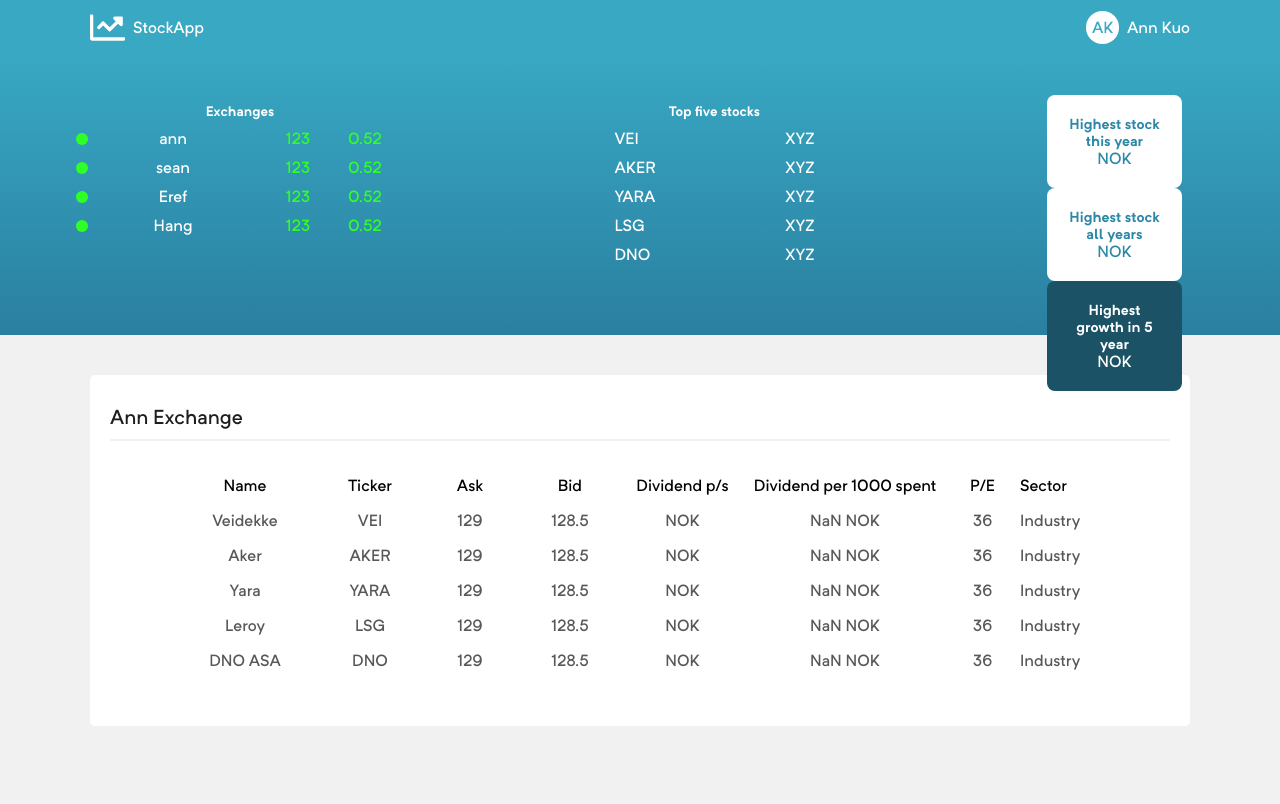
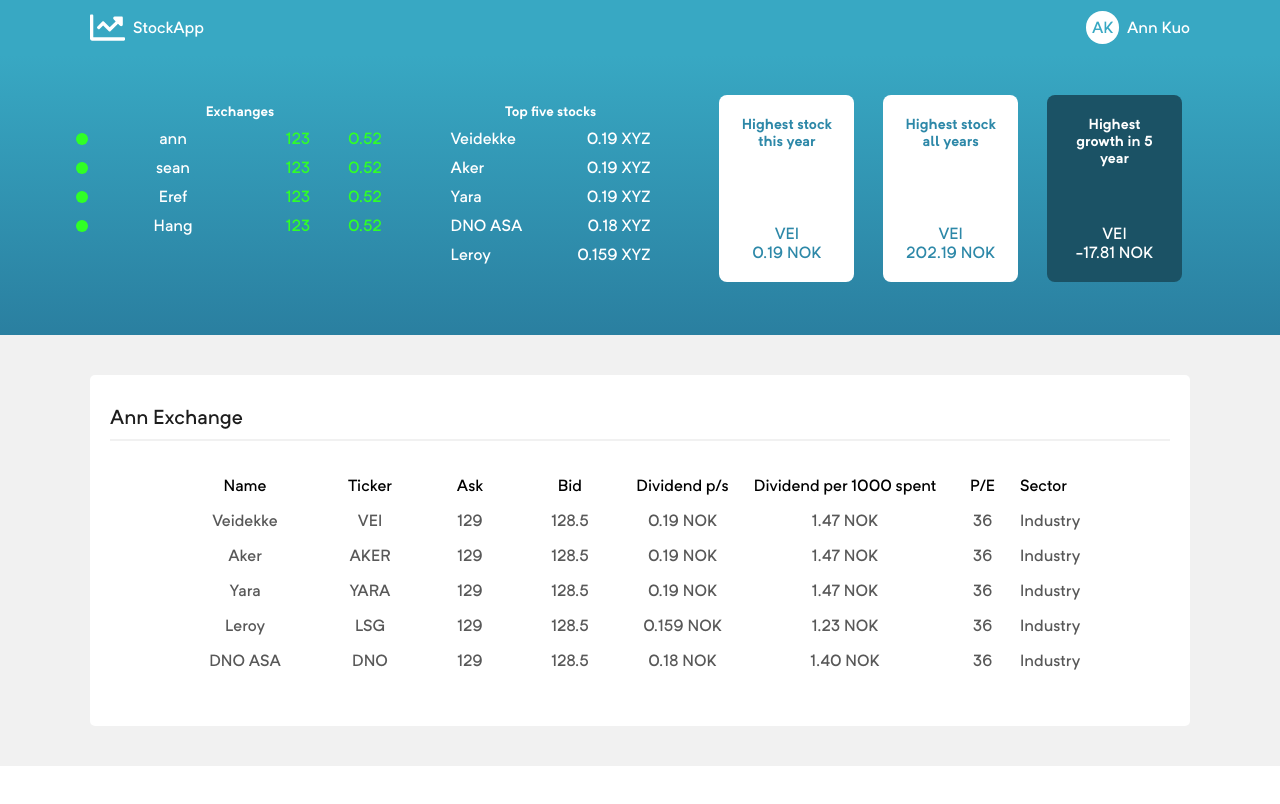
Before and after one commit to Ann0426/react-stock-app, a React (Create React App) app: page / in a window 1280 px wide. Shown: the top 804 px of the page. Built offline with nearby package versions, Linux system fonts and the light colour scheme.

Commit message:
modified helpers.js

```diff
--- a/src/App.js
+++ b/src/App.js
@@ -8,23 +8,23 @@ import InfoCard from "./components/InfoCard/InfoCard";
 import StockList from "./components/StockList/StockList";
 import styles from"./App.module.css";
 import data from "./data.js"
-import{sortStocksByDividendYield} from "./helpers.js";
+import{getTopFiveDividendStocks,getInfoCardData} from "./helpers.js";
 
 
 
 function App() {
-  sortStocksByDividendYield(data.stocks)
+
 
   return <div className="App">
             <Header/>
             <Subheader>
               <ExchangeList exchanges={data.exchanges}/>
-              <TopFiveDividendStocksList stocks={sortStocksByDividendYield(data.stocks)}/>
-              <div classname={styles.InfoCardContainer}>
-                <InfoCard title = " Highest stock this year" stock={data.stocks}/>
-                <InfoCard title = " Highest stock all years" stock={data.stocks}/>
-                <InfoCard title = " Highest growth in 5  year" stock={data.stocks} darkmode/>
-              </div>
+              <TopFiveDividendStocksList stocks={getTopFiveDividendStocks(data.stocks)}/>
+              {/* <div classname={styles.infoCardContainer}> */}
+              <InfoCard title = " Highest stock this year" stock={getInfoCardData("current",data.stocks)}/>
+              <InfoCard title = " Highest stock all years" stock={getInfoCardData("history",data.stocks)}/>
+              <InfoCard title = " Highest growth in 5  year" stock={getInfoCardData("growth",data.stocks)} darkmode/>
+              {/* </div> */}
             </Subheader>
             <div className = { styles.dashboardContent}>
               <div className = {styles.dashboardContentContainer}>
--- a/src/App.module.css
+++ b/src/App.module.css
@@ -1,10 +1,12 @@
-.infoCardContainer{
+/* .infoCardContainer{
     display:flex;
-}
+
+
+} */
 .dashboardContent{
     background-color: var(--dashboard-bg);
     padding: 40px 20px;
-    height: 70vh;
+    /* height: 70vh; */
 }
 .dashboardContentContainer{
     margin: 0 auto;
--- a/src/components/TopFiveDividendStocksList/TopFiveDividendStocksList.jsx
+++ b/src/components/TopFiveDividendStocksList/TopFiveDividendStocksList.jsx
@@ -7,7 +7,7 @@ const TopFiveDividendStocksList = (props) => {
     return props.stocks.map((stock) => {
       return (
         <li className={styles.listItem} key={stock.ticker}>
-          <div>{stock.ticker}</div>
+          <div>{stock.name}</div>
           <div>{stock.amount} XYZ</div>
         </li>
       );
--- a/src/data.js
+++ b/src/data.js
@@ -30,6 +30,7 @@ const data = {
       sector: "Industry",
       change: 1.54,
       dividends: {
+        2021:0.19,
         2020: 20,
         2019: 19,
         2018: 18,
@@ -70,6 +71,7 @@ const data = {
       sector: "Industry",
       change: 1.54,
       dividends: {
+        2021:0.19,
         2020: 23,
         2019: 5,
         2018: 18,
@@ -107,6 +109,7 @@ const data = {
       sector: "Industry",
       change: 1.54,
       dividends: {
+        2021:0.19,
         2020: 13,
         2019: 15,
         2018: 18,
@@ -136,6 +139,7 @@ const data = {
       sector: "Industry",
       change: 1.54,
       dividends: {
+        2021:0.159,
         2020: 2,
         2019: 3,
         2018: 18,
@@ -165,6 +169,7 @@ const data = {
       sector: "Industry",
       change: 1.54,
       dividends: {
+        2021:0.18,
         2020: 0.2,
         2019: 3,
         2018: 18,
--- a/src/helpers.js
+++ b/src/helpers.js
@@ -11,6 +11,71 @@ export const sortStocksByDividendYield = (stocks) => {
   return sorted;
   console.log(sorted)
 };
+export const getTopFiveDividendStocks = (stocks)=>{
+  const sorted = sortStocksByDividendYield(stocks)
+  const year = getCurrentYear()
+  return sorted.slice(0,5).map(stock =>{
+    return{
+      ticker:stock.ticker,
+      name: stock.name,
+      amount : stock.dividends[year],
+    }
+
+  })
+
+}
+export const getInfoCardData = (des,stocks) =>{
+  if (des === "growth"){
+    return calculateGrowthStock(stocks)
+  }else if (des === "current"){
+    return calculateCurrentStock(stocks)
+  }else if (des === "history"){
+    return calculateHistoryStock(stocks)
+  }
+
+}
+const calculateCurrentStock = (stocks) => {
+  const sorted = sortStocksByDividendYield(stocks)
+  const year = getCurrentYear()
+  return {
+    ticker:sorted[0].ticker,
+    amount:sorted[0].dividends[year]
+  }
+}
+const calculateHistoryStock = (stocks) => {
+  const sortedByAllYear = stocks.map(stock =>{
+    let total =0;
+    Object.keys(stock.dividends).forEach(key =>{
+      total += stock.dividends[key]
+    })
+    stock.total = total
+    return stock;
+
+  }).sort((stockA,stockB)=>  { return stockB.total -stockA.total;});
+  console.log(sortedByAllYear[0])
+  return{
+    ticker: sortedByAllYear[0].ticker,
+    amount: sortedByAllYear[0].total
+  };
+
+};
+
+const calculateGrowthStock = (stocks) =>{
+  const sortedByGrowth = stocks.map(stock =>{
+    const year = getCurrentYear();
+    const campareYear = year -3;
+    const total = stock.dividends[year] - stock.dividends[campareYear];
+    stock.growth = total
+    return stock;
+
+  }).sort((stockA,stockB)=>  {return stockB.growth -stockA.growth;});
+  return {
+    ticker: sortedByGrowth[0].ticker,
+    amount: sortedByGrowth[0].growth
+  };
+};
+
+
 
 export const sortStocksByCompoundedYield = (stocks) => {
   return sortStocks(stocks, calculateTotalDividends);
```
